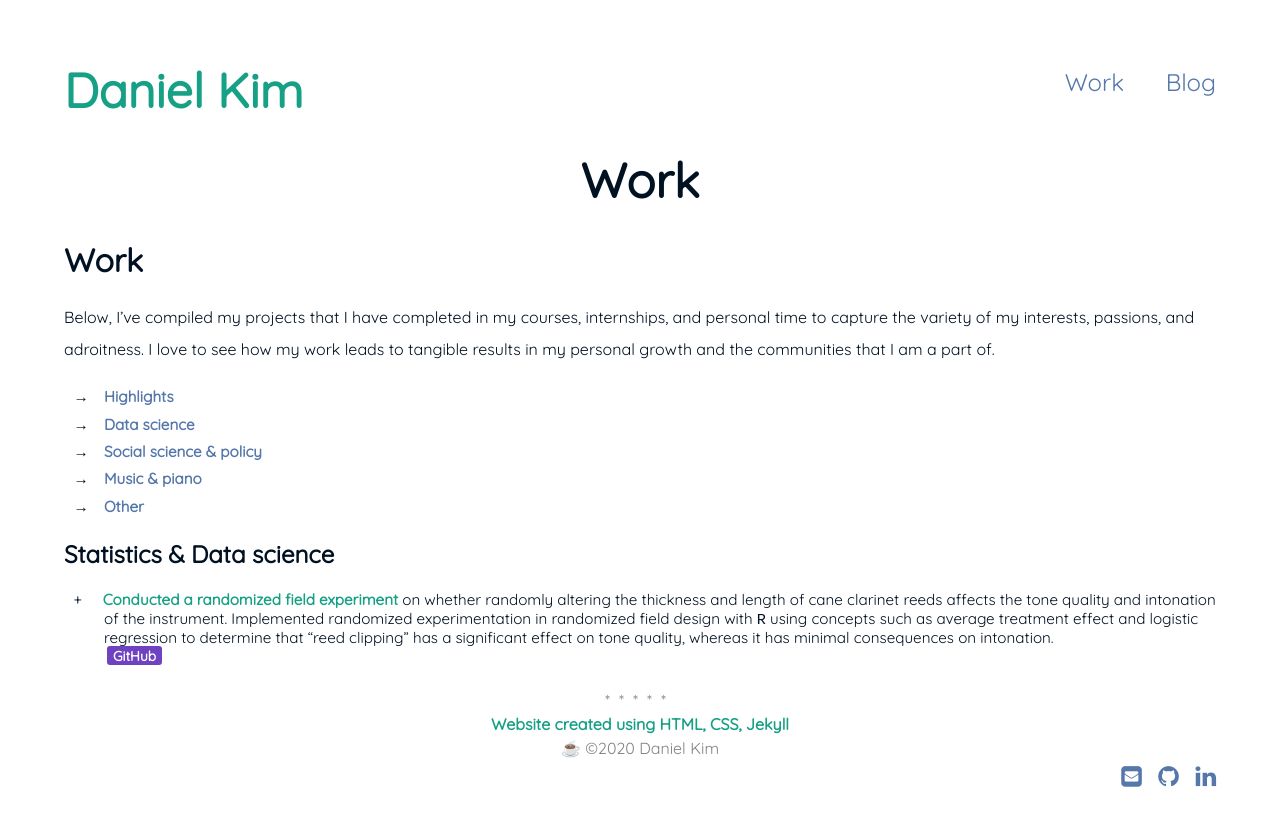
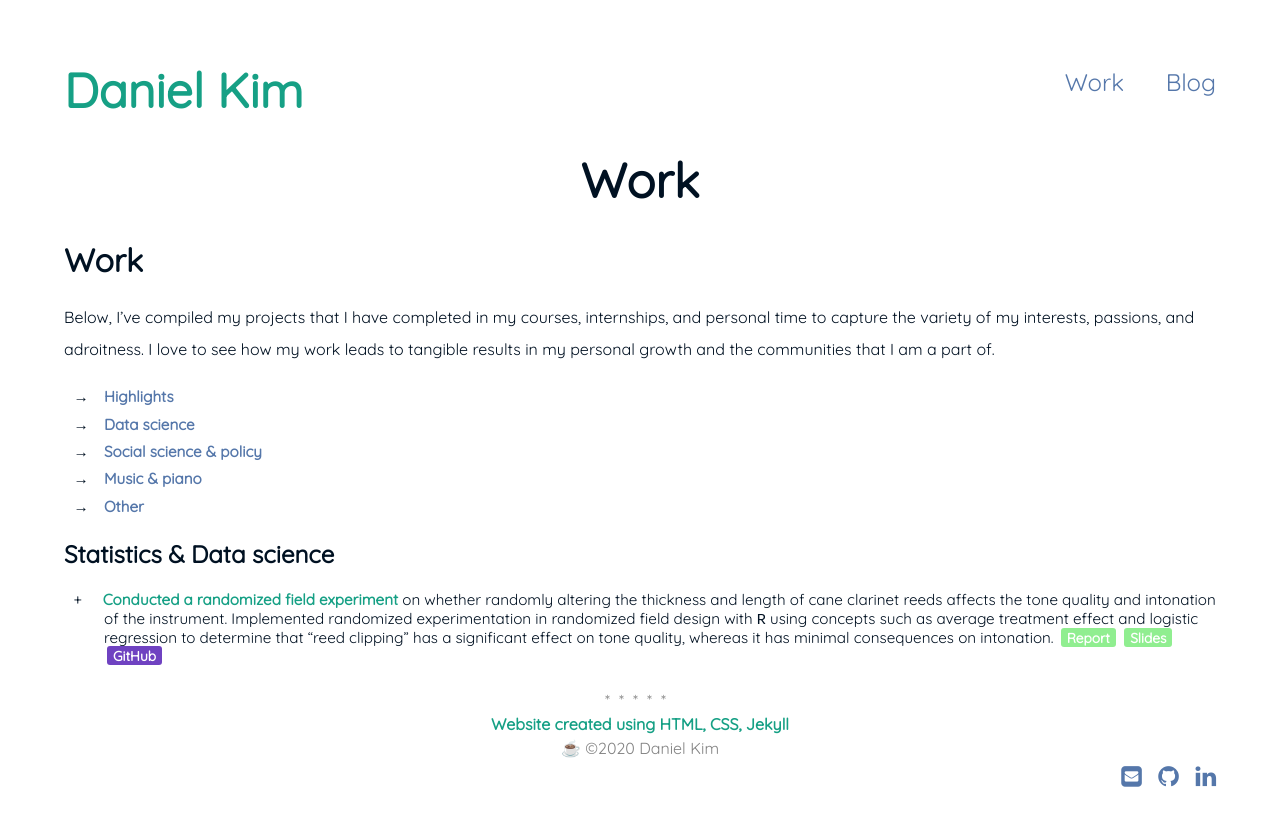
Before and after one commit to danielk56/danielk56.github.io, a Jekyll site: the page built from work.md, in a window 1280 px wide. Shown: the top 826 px of the page. Built offline with Jekyll 4.4.1, drawn with Linux system fonts in a browser that asks for light colours.

Commit message:
Update main.css

```diff
--- a/assets/css/main.css
+++ b/assets/css/main.css
@@ -309,7 +309,7 @@
 }
 
 .inline-label-page {
-    background-color: var(--color-pink);
+    background-color: #90EE90;
 }
 
 /* LISTS */
```
